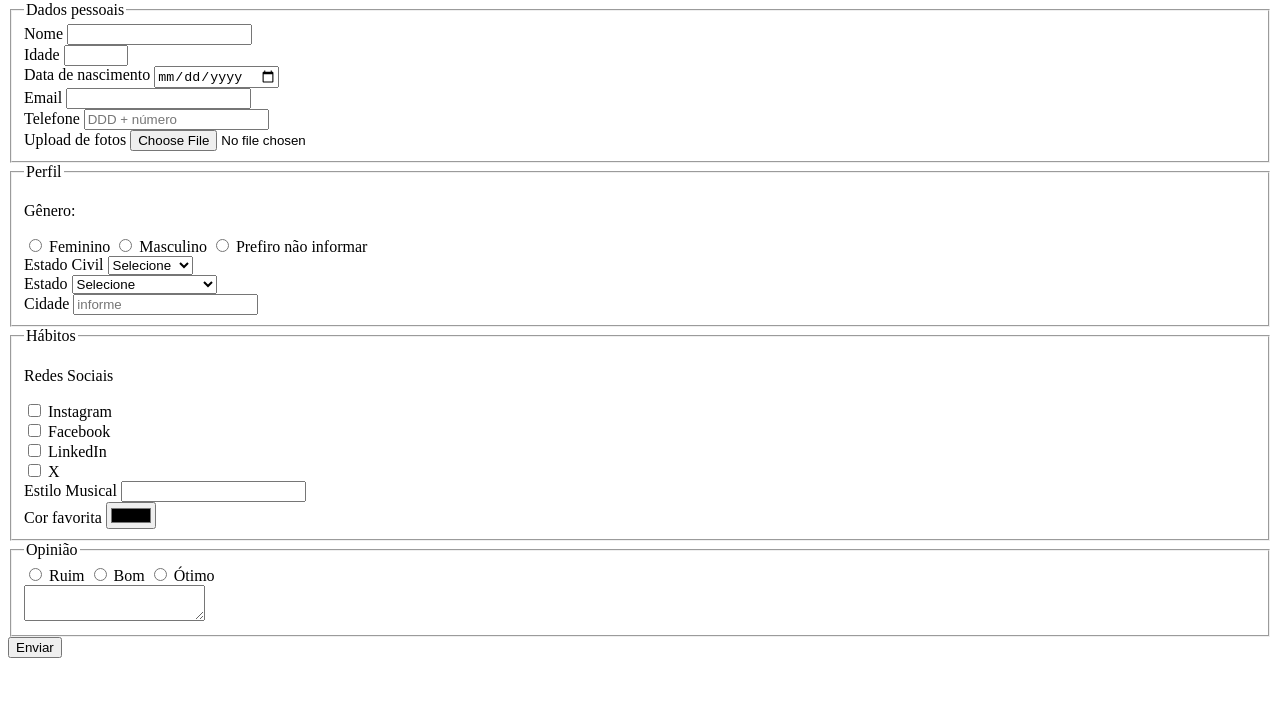
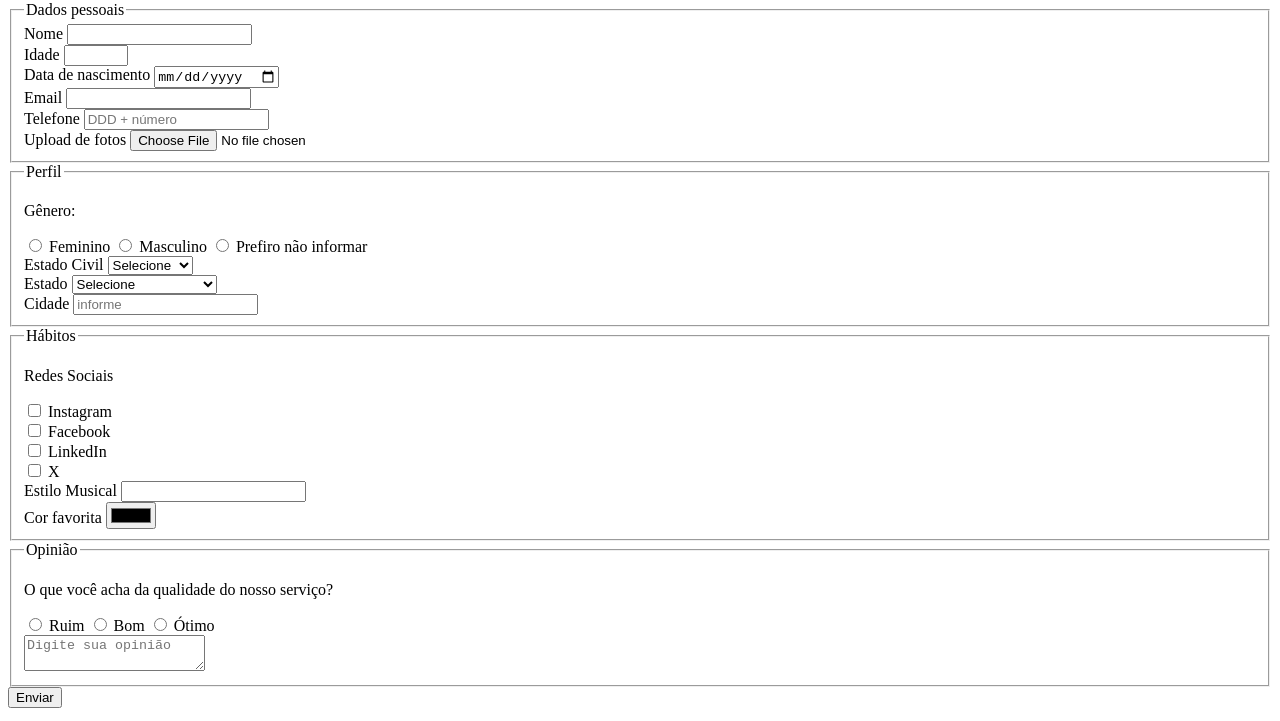
Before and after one commit to ViniciusNathan/pesquisa-culturama, a plain HTML site: page index.html in a window 1280 px wide. Shown: the part 79-800 px from the top of the page. Drawn offline with Linux system fonts and the light colour scheme.

Commit message:
adjust placeholder

```diff
--- a/index.html
+++ b/index.html
@@ -120,15 +120,19 @@
 
             <fieldset>
                 <legend>Opinião</legend>
+                <p>O que você acha da qualidade do nosso serviço?</p>
                 <input id="bad" type="radio" name="userOpinion" value="Ruim">
                 <label for="bad">Ruim</label>
+
                 <input id="good" type="radio" name="userOpinion" value="Bom">
                 <label for="good">Bom</label>
+
                 <input id="great" type="radio" name="userOpinion" value="Otimo">
                 <label for="great">Ótimo</label>
                 <br>
+
                 <label for="opinion"></label>
-                <textarea name="userOpinio" id="opinion"></textarea>
+                <textarea name="userOpinio" id="opinion" placeholder="Digite sua opinião"></textarea>
             </fieldset>
 
             <button type="submit">Enviar</button>
```
